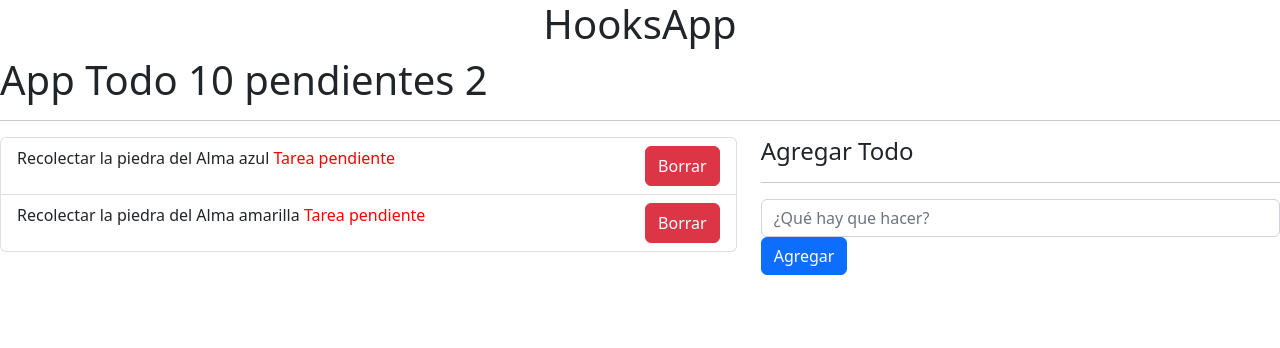
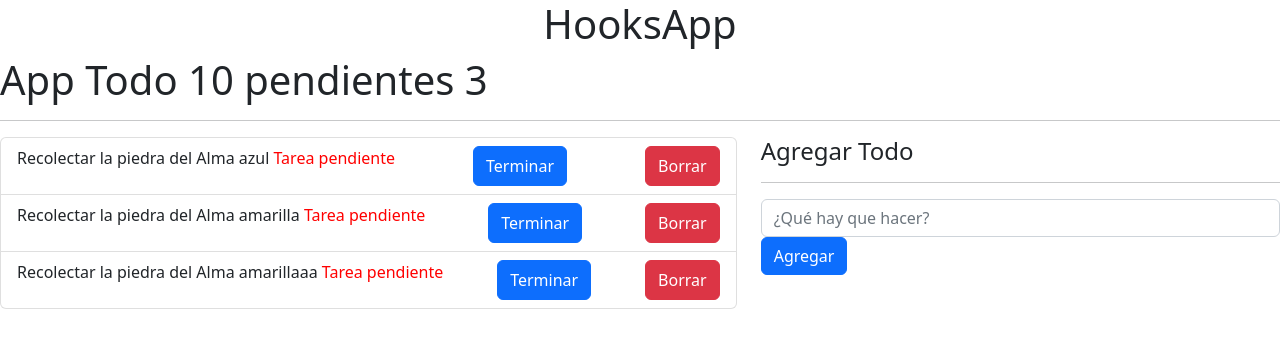
Before and after one commit to RunyShark/hooks-to-learn, a React (Vite) app: page / in a window 1280 px wide. Shown: the top 348 px of the page. Built offline with nearby package versions, Linux system fonts and the light colour scheme.

Commit message:
Eliminar,CambiarState

```diff
--- a/src/components/10-useReducer/TodoApp.jsx
+++ b/src/components/10-useReducer/TodoApp.jsx
@@ -3,13 +3,18 @@ import { todoReducer, TodoList, TodoForm } from "./";
 
 const initalState = [
   {
-    id: new Date().getTime(),
+    id: 1,
     descrpcion: "Recolectar la piedra del Alma azul",
     done: false,
   },
   {
-    id: new Date().getTime() * 2,
+    id: 2,
     descrpcion: "Recolectar la piedra del Alma amarilla",
+    done: false,
+  },
+  {
+    id: 3,
+    descrpcion: "Recolectar la piedra del Alma amarillaaa",
     done: false,
   },
 ];
@@ -23,6 +28,20 @@ export const TodoApp = () => {
     };
     dispatch(action);
   };
+  const deleteOneTaks = (id) => {
+    const action = {
+      type: "[TODO] delete one taks",
+      payload: id,
+    };
+    dispatch(action);
+  };
+  const endTaks = (id) => {
+    const action = {
+      type: "[TODO] end one taks",
+      payload: id,
+    };
+    dispatch(action);
+  };
 
   return (
     <>
@@ -31,7 +50,9 @@ export const TodoApp = () => {
       </h1>
       <hr />
       <div className="row">
-        <div className="col-7">{<TodoList value={todos} />}</div>
+        <div className="col-7">
+          {<TodoList value={todos} deleteOne={deleteOneTaks} endUp={endTaks} />}
+        </div>
         <div className="col-5">
           <h4>Agregar Todo</h4>
           <hr />
--- a/src/components/10-useReducer/TodoItem.jsx
+++ b/src/components/10-useReducer/TodoItem.jsx
@@ -1,4 +1,4 @@
-export const TodoItem = ({ descrpcion, done }) => {
+export const TodoItem = ({ descrpcion, done, deleteOne, endUp }) => {
   return (
     <li className="list-group-item d-flex justify-content-between">
       <p>
@@ -9,8 +9,12 @@ export const TodoItem = ({ descrpcion, done }) => {
           <span style={{ color: "red" }}> Tarea pendiente </span>
         )}
       </p>
-
-      <button className="btn btn-danger">Borrar</button>
+      <button className="btn btn-primary" onClick={() => endUp(3)}>
+        Terminar
+      </button>
+      <button className="btn btn-danger" onClick={() => deleteOne(3)}>
+        Borrar
+      </button>
     </li>
   );
 };
--- a/src/components/10-useReducer/TodoList.jsx
+++ b/src/components/10-useReducer/TodoList.jsx
@@ -1,10 +1,15 @@
 import { TodoItem } from "./";
-export const TodoList = ({ value }) => {
+export const TodoList = ({ value, deleteOne, endUp }) => {
   return (
     <>
       <ul className="list-group">
         {value.map((todo) => (
-          <TodoItem key={todo.id} {...todo} />
+          <TodoItem
+            key={todo.id}
+            {...todo}
+            deleteOne={deleteOne}
+            endUp={endUp}
+          />
         ))}
       </ul>
     </>
--- a/src/components/10-useReducer/index.jsx
+++ b/src/components/10-useReducer/index.jsx
@@ -2,3 +2,4 @@ export * from "./TodoList";
 export * from "./todoReducer";
 export * from "./TodoItem";
 export * from "./TodoForm";
+export * from "./todoAcions";
--- a/src/components/10-useReducer/todoReducer.js
+++ b/src/components/10-useReducer/todoReducer.js
@@ -1,6 +1,7 @@
 export const todoReducer = (initialState = [], action) => {
   switch (action.type) {
     case "[TODO] Add Todo":
+      console.log(initialState);
       if (
         initialState.find(
           (data) => data.descrpcion === action.payload.descrpcion
@@ -9,6 +10,19 @@ export const todoReducer = (initialState = [], action) => {
         return [...initialState];
       }
       return [...initialState, action.payload];
+    case "[TODO] delete one taks":
+      const remplazo = initialState.filter(
+        (data) => data.id !== action.payload
+      );
+      return remplazo;
+
+    case "[TODO] end one taks":
+      const endTaks = initialState.find((data) => data.id === action.payload);
+      if (endTaks) {
+        endTaks.done = true;
+        return [...initialState];
+      }
+      return [...initialState];
 
     default:
       return initialState;
```
Also changed, not shown: src/components/10-useReducer/todoAcions.js (added).
